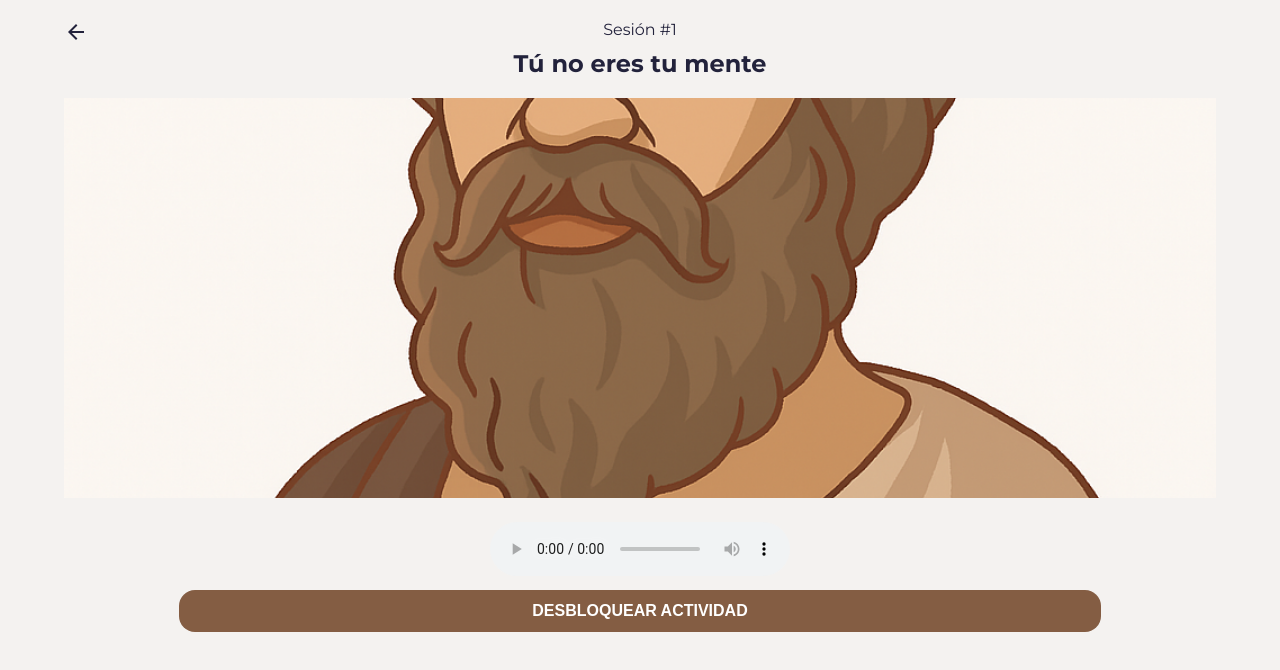
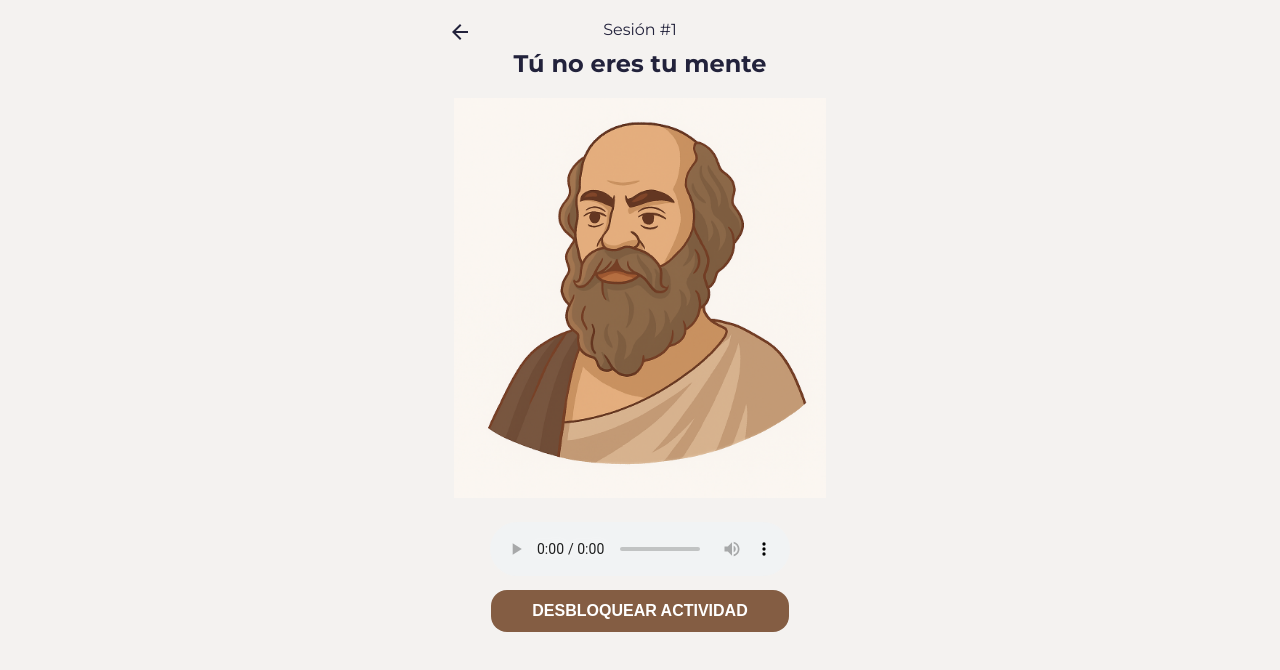
Before and after one commit to alejandroluisacosta/detox-mental-2.0, a React (Vite) app in the folder frontend/: page /session/1 in a window 1280 px wide. Shown: the top 670 px of the page. Built offline with nearby package versions, Linux system fonts and the light colour scheme.

Commit message:
fix: session component size

```diff
--- a/frontend/src/Components/Session/Session.css
+++ b/frontend/src/Components/Session/Session.css
@@ -38,3 +38,13 @@
 .session__unblock-activity {
     width: 80%;
 }
+
+@media (min-width: 1000px) {
+    .session {
+        max-width: 500px;
+        margin: 0 auto;
+    }
+    .session__go-back {
+        left: 35%;
+    }
+}
```
